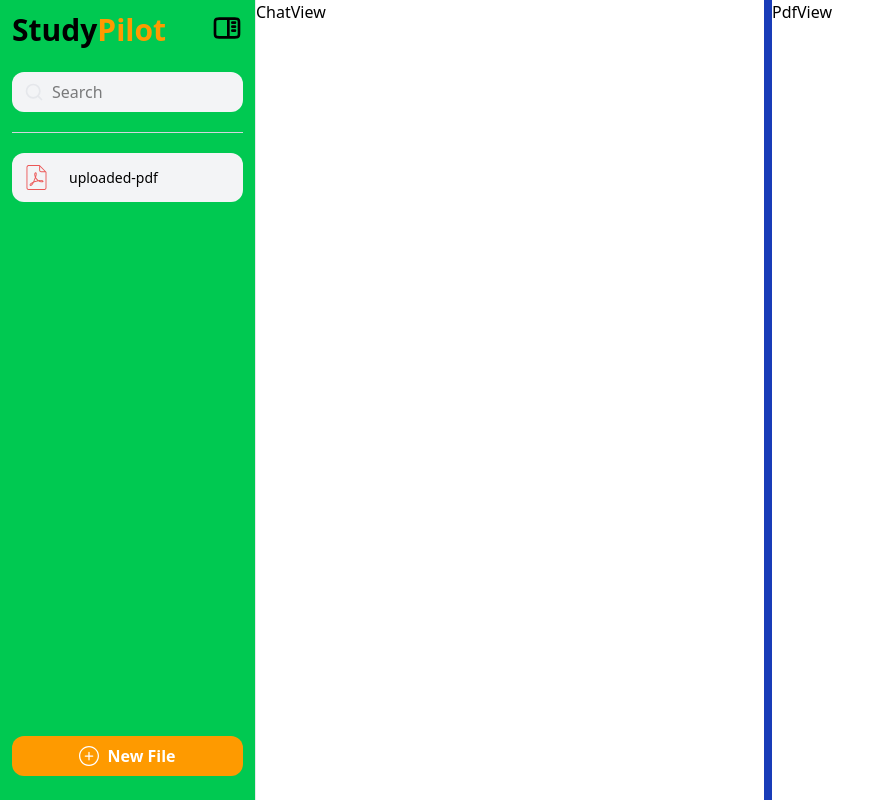
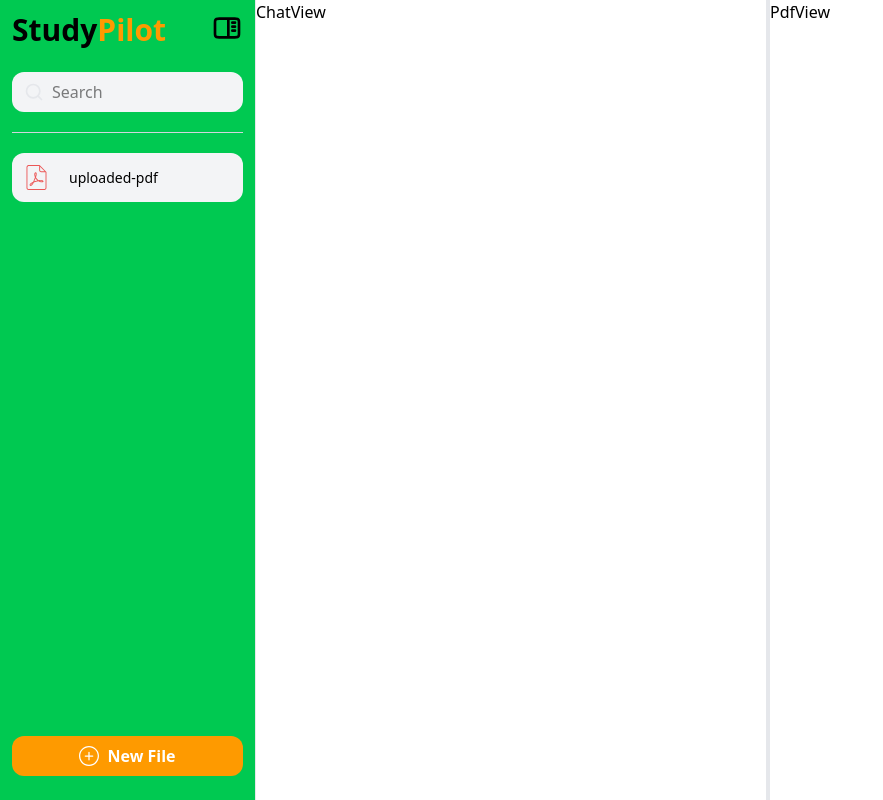
Before and after one commit to richmondnkrumah/studypilot, a Next.js app: page /chat in a window 1280 px wide. Shown: the whole page, without its empty margins (0-883 px from the left). Built offline with nearby package versions, Linux system fonts and the light colour scheme.

Commit message:
made ui height full

```diff
--- a/src/components/ResizableWrapper.tsx
+++ b/src/components/ResizableWrapper.tsx
@@ -12,11 +12,11 @@ const ResizableWrapper = ({
         pdfComponent: ReactNode
     }) => {
     return (
-        <PanelGroup direction="horizontal">
+        <PanelGroup className='h-full' direction="horizontal">
             <Panel defaultSize={30} minSize={20}>
                 {chatComponet}
             </Panel>
-            <PanelResizeHandle className="w-2 bg-blue-800" />
+            <PanelResizeHandle className="w-1 bg-gray-200" />
             <Panel defaultSize={30} minSize={20}>
                 {pdfComponent}
             </Panel>
```
